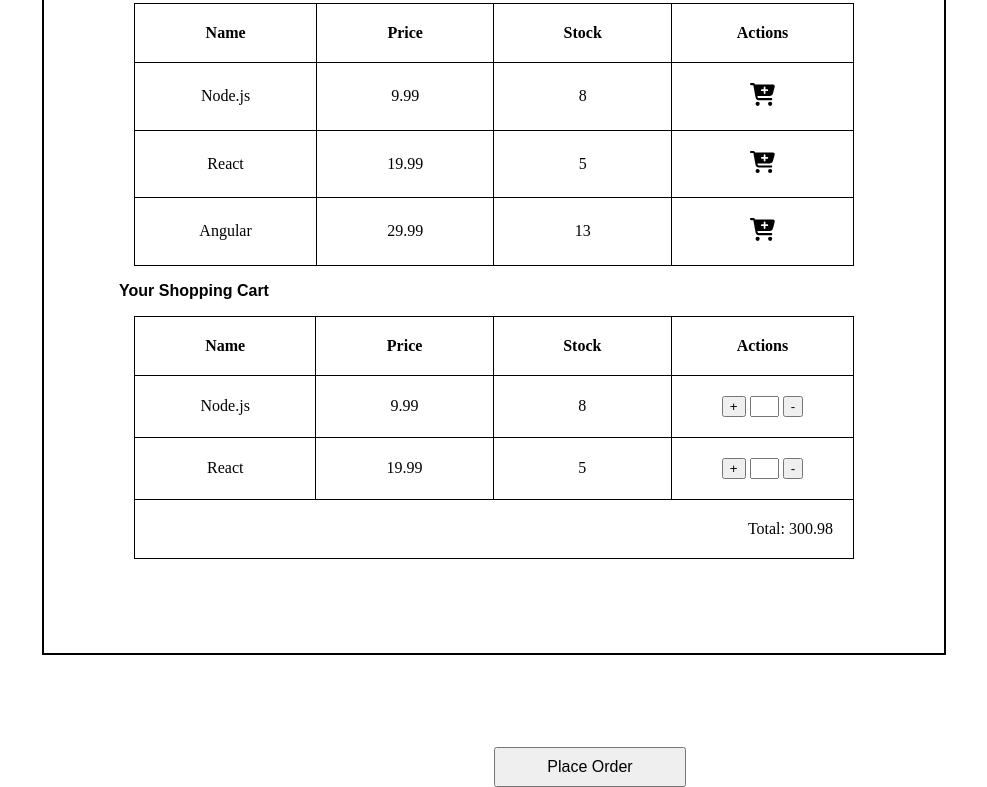
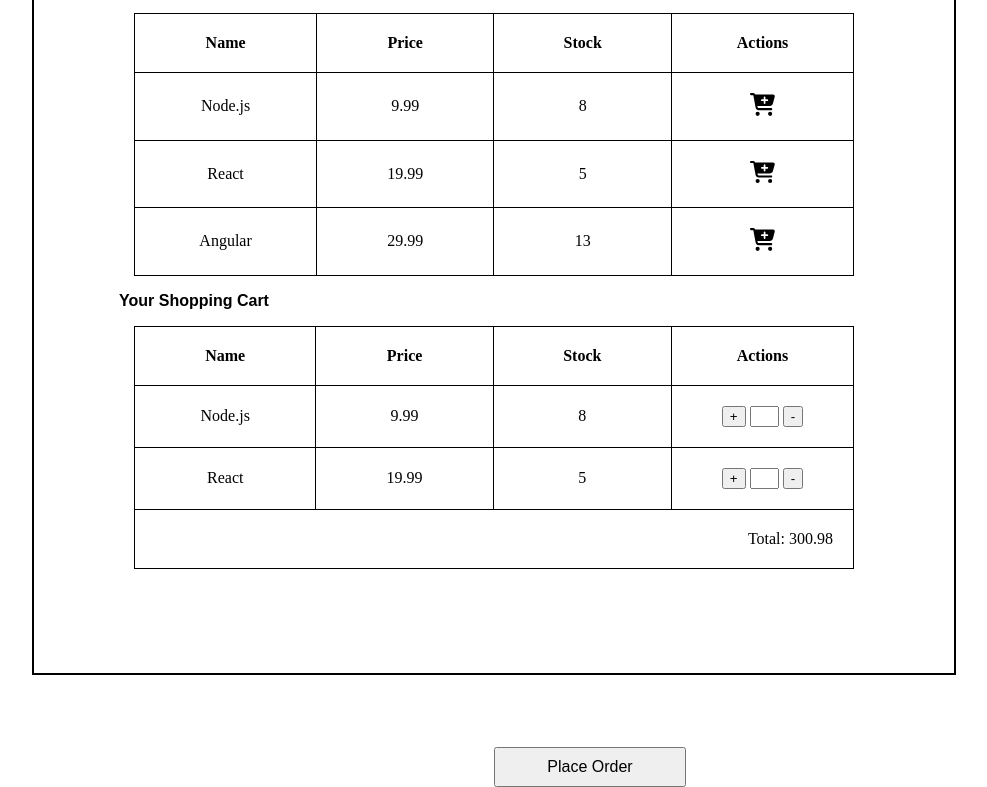
Before and after one commit to HsuMinHtet/WAP_lab, a plain HTML site: page Lab3/lab3.html in a window 1280 px wide. Shown: the part 149-936 px from the top of the page, without its empty margins (146-1133 px from the left). Drawn offline with Linux system fonts and the light colour scheme.

Commit message:
Update style.css

```diff
--- a/Lab3/style.css
+++ b/Lab3/style.css
@@ -19,7 +19,7 @@
     border: 2px solid black;
     height: 800px;
     width: 900px;
-    padding: 10;
+    padding: 10px;
     margin: auto;
 }
 
@@ -67,7 +67,6 @@
     font-size: medium;
 }
 p{
-    padding: auto;
     width: 300px;
     font-family: 'Arial', 'Verdana', 'Trebuchet MS','Georgia', 'Tahoma', 'Courier New', 'Times New Roman';
     font-weight: bold;
```
